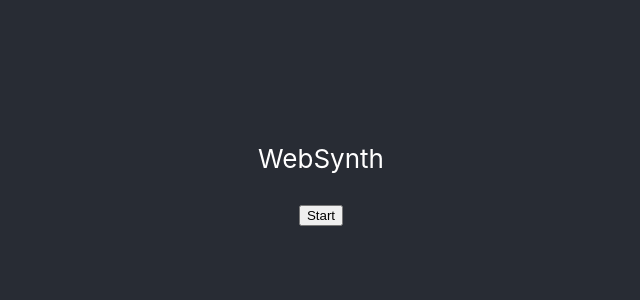
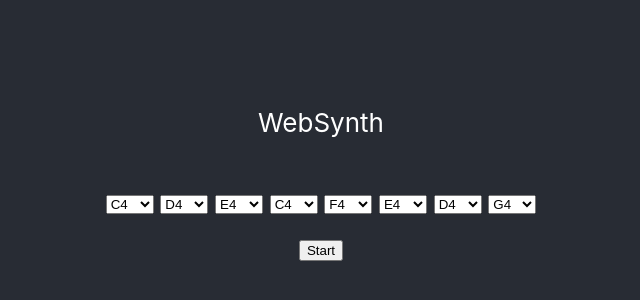
Before and after one commit to colinscruggs/web-synth, a React (Create React App) app: page / in a window 1280 px wide. Shown: the part 216-516 px from the top of the page, without its empty margins (319-959 px from the left). Built offline with nearby package versions, Linux system fonts and the light colour scheme.

Commit message:
render selects to represents each note in the sequence

```diff
--- a/src/containers/App.tsx
+++ b/src/containers/App.tsx
@@ -8,9 +8,35 @@ import * as Tone from 'tone'
 import "../styles/App.css";
 
 export const App = () => {
+  // start audio context
+  useEffect(() => {
+    async function startTone() {
+      await Tone.start();
+    }
+    startTone();
+  }, []);
 
+  // CONSTANTS
+  const SEQ_LENGTH = 8;
+  const notes = {
+    'C4': 261.63,
+    'C#4': 277.18,
+    'D4': 293.66,
+    'D#4': 311.13,
+    'E4': 329.63,
+    'F4': 349.23,
+    'F#4': 369.99,
+    'G4': 392.00,
+    'G#4': 415.30,
+    'A4': 440.00,
+    'A#4': 466.16,
+    'B4': 493.88,
+    'C5': 523.25
+  }
+
+  // STATE
   const [isPlaying, setIsPlaying] = useState(false);
-  const [sequence, setSequence] = useState(['C4', 'D4', 'E4']);
+  const [sequence, setSequence] = useState(['C4', 'D4', 'E4', 'C4', 'F4', 'E4', 'D4', 'G4']);
   // declare tone synthesizer
   const [oscillator, setOscillator] = useState({
     type: "sine"
@@ -22,6 +48,7 @@ export const App = () => {
     release: 1.5,
   })
 
+  // SYNTH AND SEQUENCE
   const synth = useRef(new Tone.Synth({
     oscillator: {
       // @ts-ignore
@@ -37,13 +64,6 @@ export const App = () => {
     portamento: 0.05
   }).toDestination());
 
-  useEffect(() => {
-    async function startTone() {
-      await Tone.start();
-    }
-    startTone();
-  }, [])
-
   const Sequence = useRef(new Tone.Sequence((time, note) => {
     synth.current.triggerAttackRelease(note, 0.5, time);
     // subdivisions are given as subarrays
@@ -56,7 +76,6 @@ export const App = () => {
       Sequence.current.stop();
       setIsPlaying(false);
     } else {
-
       Sequence.current.start();
       Tone.Transport.start();
       setIsPlaying(true);
@@ -69,6 +88,40 @@ export const App = () => {
       WebSynth
     </header>
     <br />
+    <div className="sequencer-container">
+      {
+        sequence.map((sequenceNote, i) => {
+          const options = Object.entries(notes).map((note, i) => {
+            return (
+              <option
+                value={note[0]}
+                selected={note[0] === sequenceNote}
+              >{note[0]}</option>
+            )
+          });
+          return (
+            <select
+              key={sequenceNote + i}
+              id={i + ''}
+              onChange={(e) => {
+                const val = e.target.value;
+                const index = +e.target.id;
+                const newSequence = [...sequence];
+                newSequence.splice(index, 1, val);
+                setSequence(newSequence);
+                Sequence.current.set({
+                  // @ts-ignore
+                  events: newSequence
+                })
+              }}
+            >
+              { options }
+            </select>
+          )
+        })
+      }
+    </div>
+
     <button onClick={() => toggleLoop()}>{ isPlaying ? 'Stop': 'Start'}</button>
   </div>
   );
--- a/src/styles/App.css
+++ b/src/styles/App.css
@@ -23,3 +23,12 @@
   font-size: calc(10px + 2vmin);
   color: white;
 }
+
+.sequencer-container {
+  display: flex;
+  padding: 1em;
+}
+
+.sequencer-container > * {
+  margin: 0 0.25em;
+}
```
